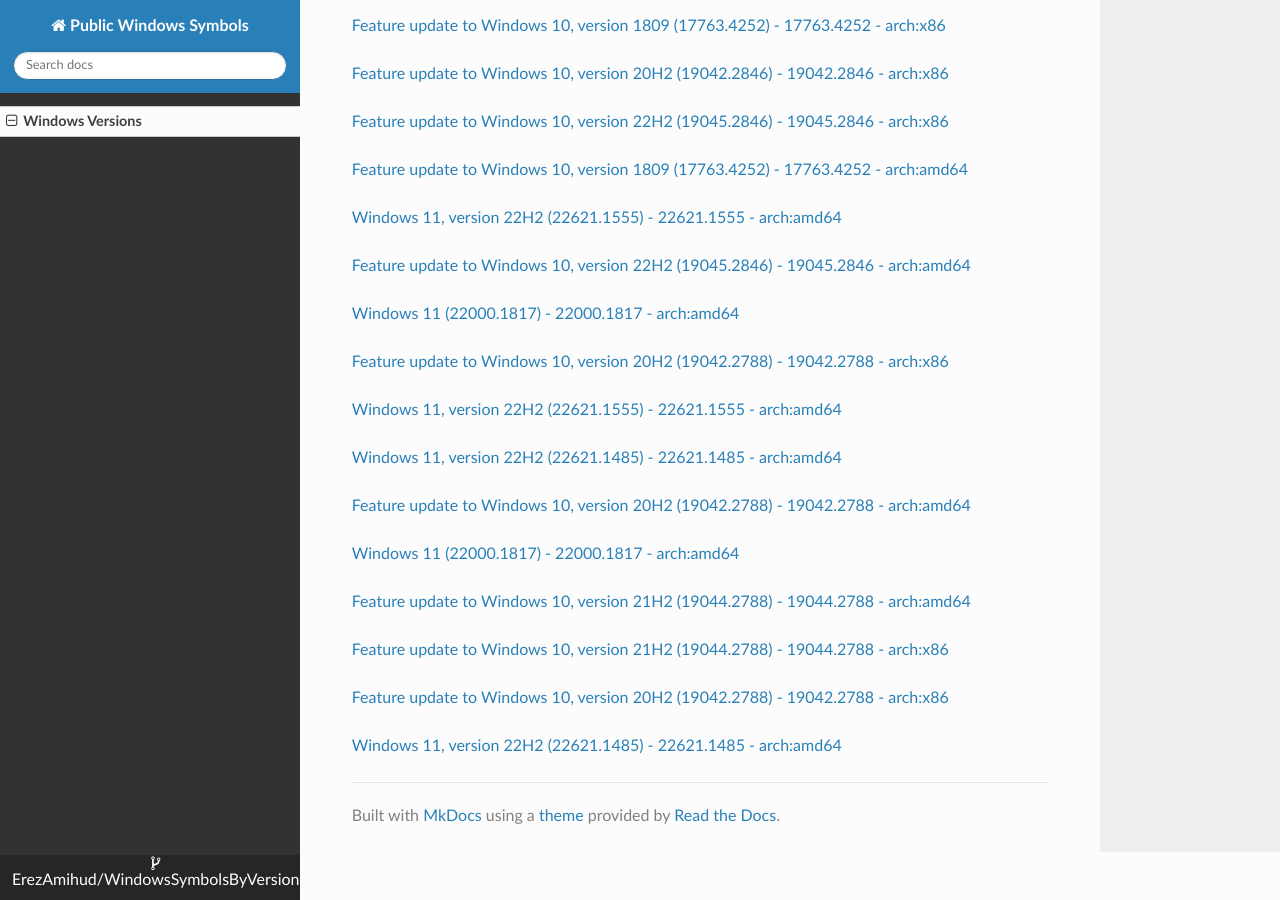
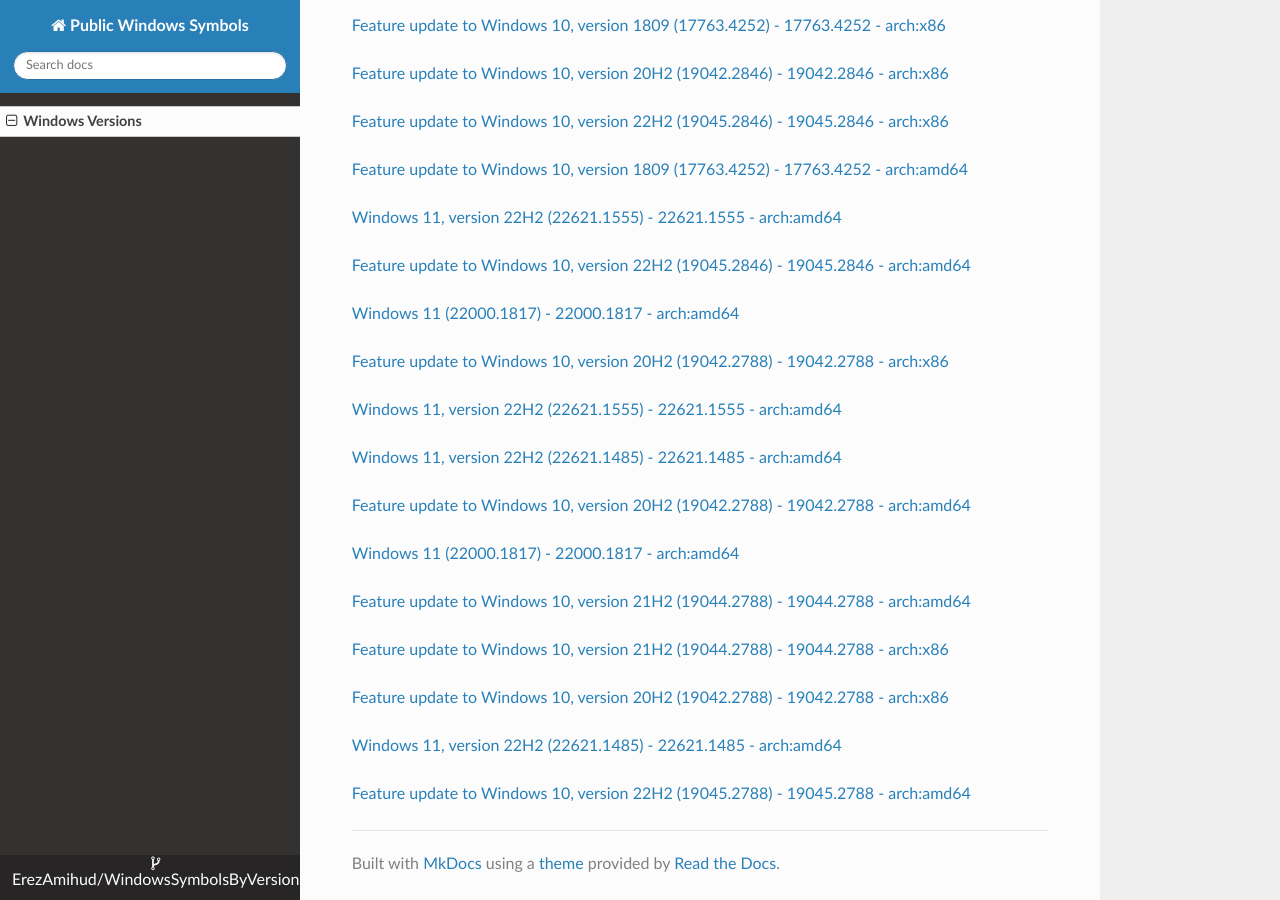
Before and after one commit to ErezAmihud/WindowsSymbolsByVersion, an MkDocs documentation site: the page built from docs/index.md, in a window 1280 px wide and 900 px high, scrolled down 34685 px. Built offline with MkDocs 1.6.1, drawn with Linux system fonts in a browser that asks for light colours; nearby versions of some CDN libraries.

Commit message:
Automated commit, add manifest for 28c4fd46-de85-4fa1-aa90-666c06ace3a3

```diff
--- a/docs/index.md
+++ b/docs/index.md
@@ -2008,3 +2008,6 @@
 
 
 [Windows 11, version 22H2 (22621.1485) - 22621.1485 - arch:amd64](https://github.com/ErezAmihud/WindowsSymbolsByVersion/blob/main/manifests/d65d9cd7-26d3-4002-abcb-3821726a9d34.manifest)
+
+
+[Feature update to Windows 10, version 22H2 (19045.2788) - 19045.2788 - arch:amd64](https://github.com/ErezAmihud/WindowsSymbolsByVersion/blob/main/manifests/28c4fd46-de85-4fa1-aa90-666c06ace3a3.manifest)
```
Also changed, not shown: process_builds.json (+1 -1 lines), 1 other file.
